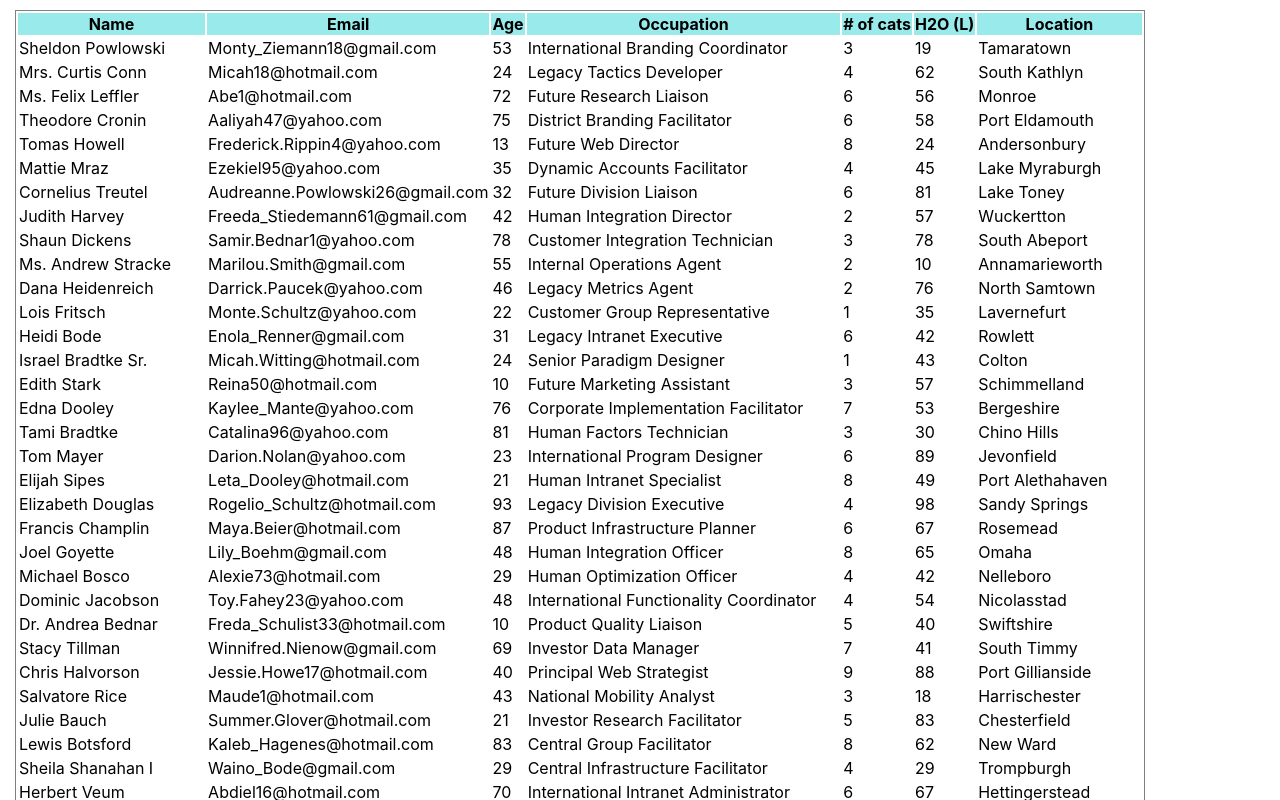
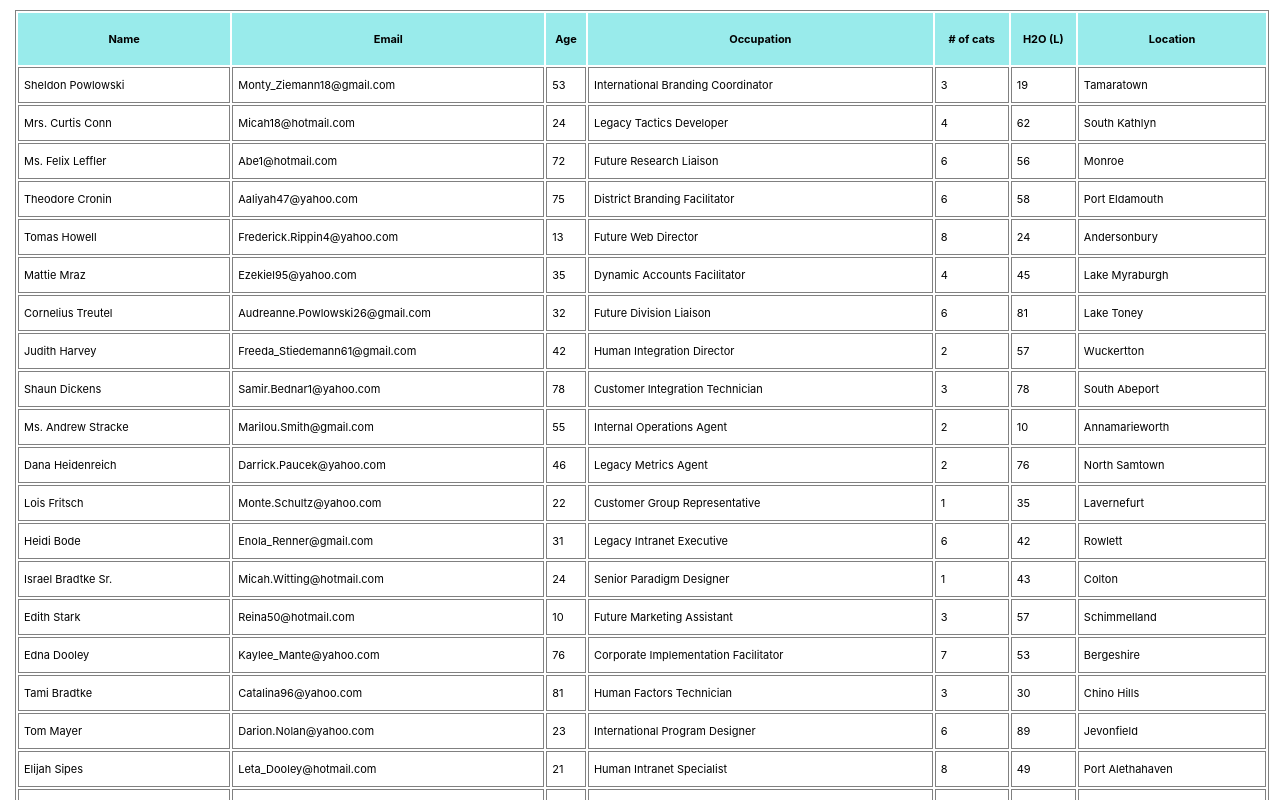
Before and after one commit to soybean/melNoviProgrammingChallenge, a React (Create React App) app: page / in a window 1280 px wide. Shown: the top 800 px of the page. Built offline with nearby package versions, Linux system fonts and the light colour scheme.

Commit message:
fix styling and borders of table

```diff
--- a/src/App.css
+++ b/src/App.css
@@ -3,28 +3,31 @@ table {
   margin-top: 10px;
   margin-bottom: 10px;
   margin-left: 15px;
-  margin-right: 15px;
+  margin-right: 20px;
   border: 1px solid gray;
+  width: 98%;
+  font-size: 11px;
 }
 thead {
   background-color: rgb(153, 235, 235);
   height: 20px;
 }
-thead > th {
+thead > tr > th {
   height: 50px;
-  width: 40px !important;
 }
 
-tbody > tr {
-  padding-top: 20px !important;
+tbody > tr > td {
+  white-space: nowrap;
+  border: 1px solid gray !important;
+}
+
+tbody > tr > td {
+  padding-left: 5px;
+  padding-right: 5px;
+  padding-top: 10px;
   padding-bottom: 10px;
 }
 
 tbody > tr:hover {
   background-color: rgb(187, 187, 187);
 }
-
-td {
-  border: none !important;
-  border-spacing: none;
-}
```
